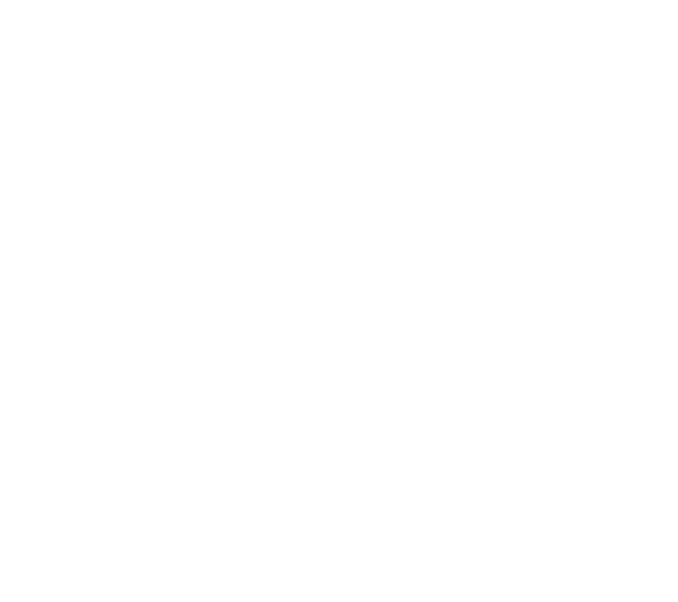
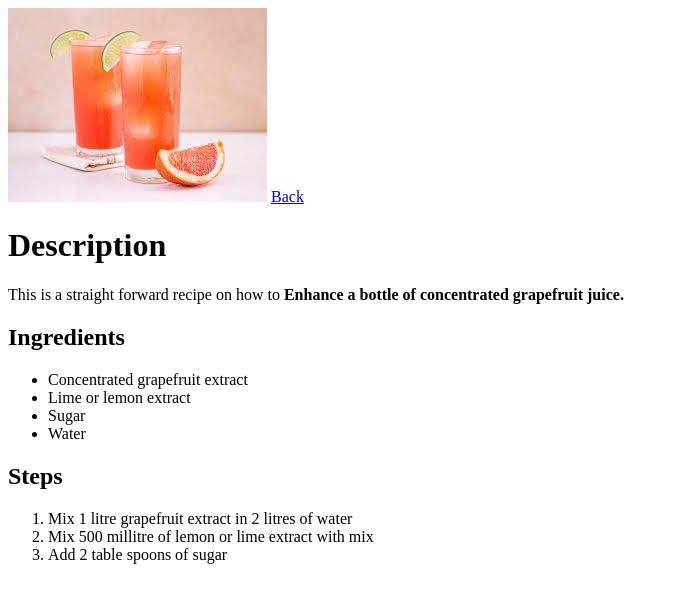
Before and after one commit to OmegaCry/odin-recipes, a plain HTML site: page recipes/grapefruit_juice.html in a window 1280 px wide. Shown: the whole page, without its empty margins (0-678 px from the left). Drawn offline with Linux system fonts and the light colour scheme.

Commit message:
index.html

```diff
--- a/recipes/grapefruit_juice.html
+++ b/recipes/grapefruit_juice.html
@@ -0,0 +1,33 @@
+<!DOCTYPE html>
+<html lang="en">
+<head>
+    <meta charset="UTF-8">
+    <meta http-equiv="X-UA-Compatible" content="IE=edge">
+    <meta name="viewport" content="width=device-width, initial-scale=1.0">
+    <title>Grape fruit Juice Squash</title>
+</head>
+<body>
+    <img src="./img/grapefruit.jpeg" alt="Fresh cup of grapfruit juice">
+    <a href="../index.html">Back </a>
+    <h1>Description</h1>
+        <p>This is a straight forward recipe on how to <strong> Enhance a bottle of concentrated grapefruit juice. </strong><p>
+
+    <h2>Ingredients</h2>
+        <ul>
+            <li>Concentrated grapefruit extract</li>
+            <li>Lime or lemon extract</li>
+            <li>Sugar</li>
+            <li>Water</li>
+        </ul>
+    <h2>Steps</h2>
+        <ol>
+            <li>Mix 1 litre grapefruit extract in 2 litres of water</li>
+            <li>Mix 500 millitre of lemon or lime extract with mix </li>
+            <li>Add 2 table spoons of sugar</li>
+            </ol>
+
+
+
+
+</body>
+</html>
```
Also changed, not shown: recipes/floats.html (+1 -1 lines), recipes/img/grapefruit.jpeg (added).
